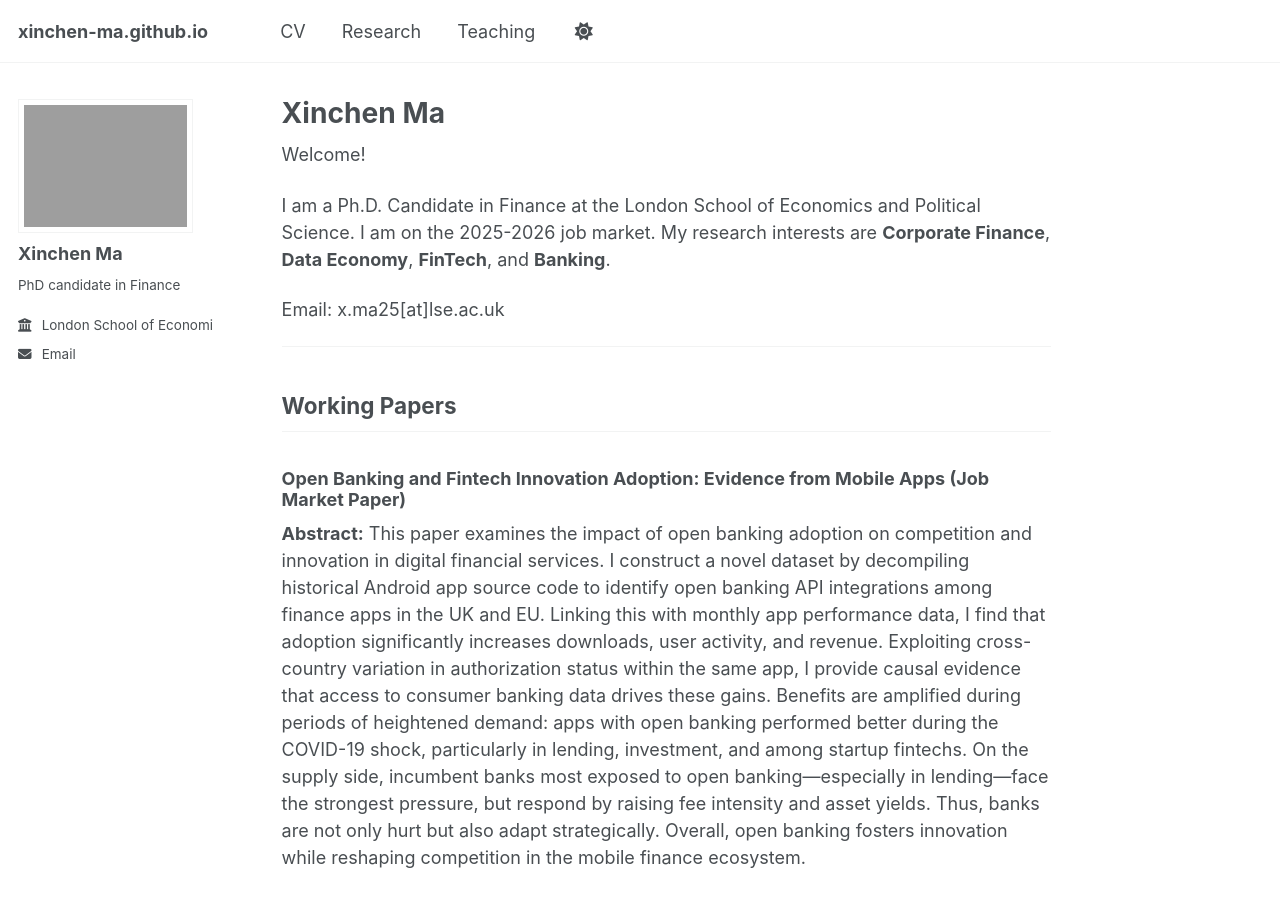
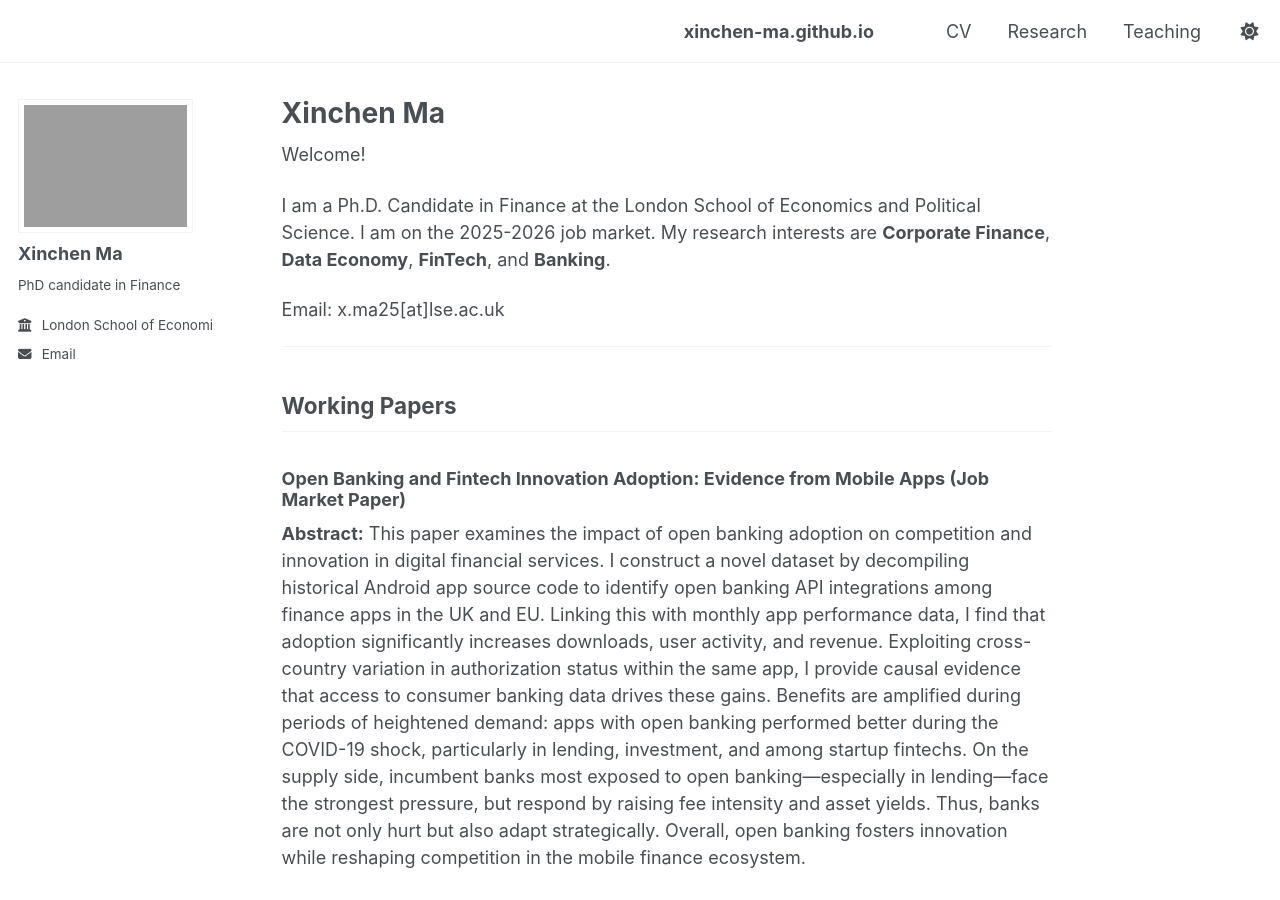
Before and after one commit to xinchen-ma/xinchen-ma.github.io, a Jekyll site: the page built from _pages/about.md, in a window 1280 px wide and 900 px high. Built offline with Jekyll 4.4.1, drawn with Linux system fonts in a browser that asks for light colours; a script that is not in the unit is left out.

Commit message:
Update custom.html

```diff
--- a/_includes/head/custom.html
+++ b/_includes/head/custom.html
@@ -3,8 +3,8 @@
 <!-- start custom head snippets -->
 
 <!-- Support for Academicons -->
-<link rel="stylesheet" href="{{ base_path }}/assets/css/academicons.css"/>
-
+<!-- <link rel="stylesheet" href="{{ base_path }}/assets/css/academicons.css"/> -->
+<link rel="stylesheet" href="{{ '/assets/css/custom.css' | relative_url }}">
 <!-- favicon from https://commons.wikimedia.org/wiki/File:OOjs_UI_icon_academic-progressive.svg -->
 <link rel="apple-touch-icon" sizes="180x180" href="{{ base_path }}/images/apple-touch-icon-180x180.png"/>
 <link rel="icon" type="image/svg+xml" href="{{ base_path }}/images/favicon.svg"/>
```
